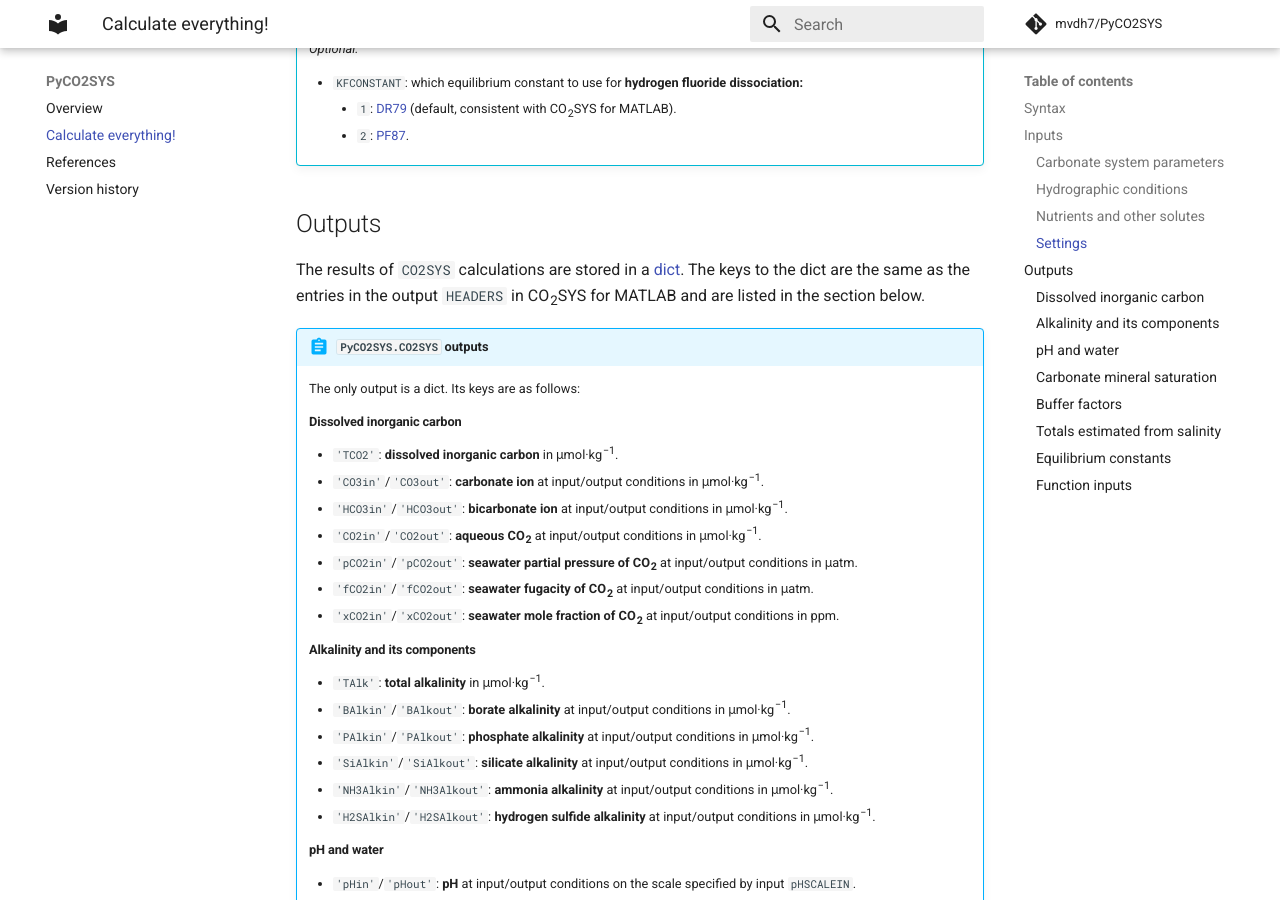
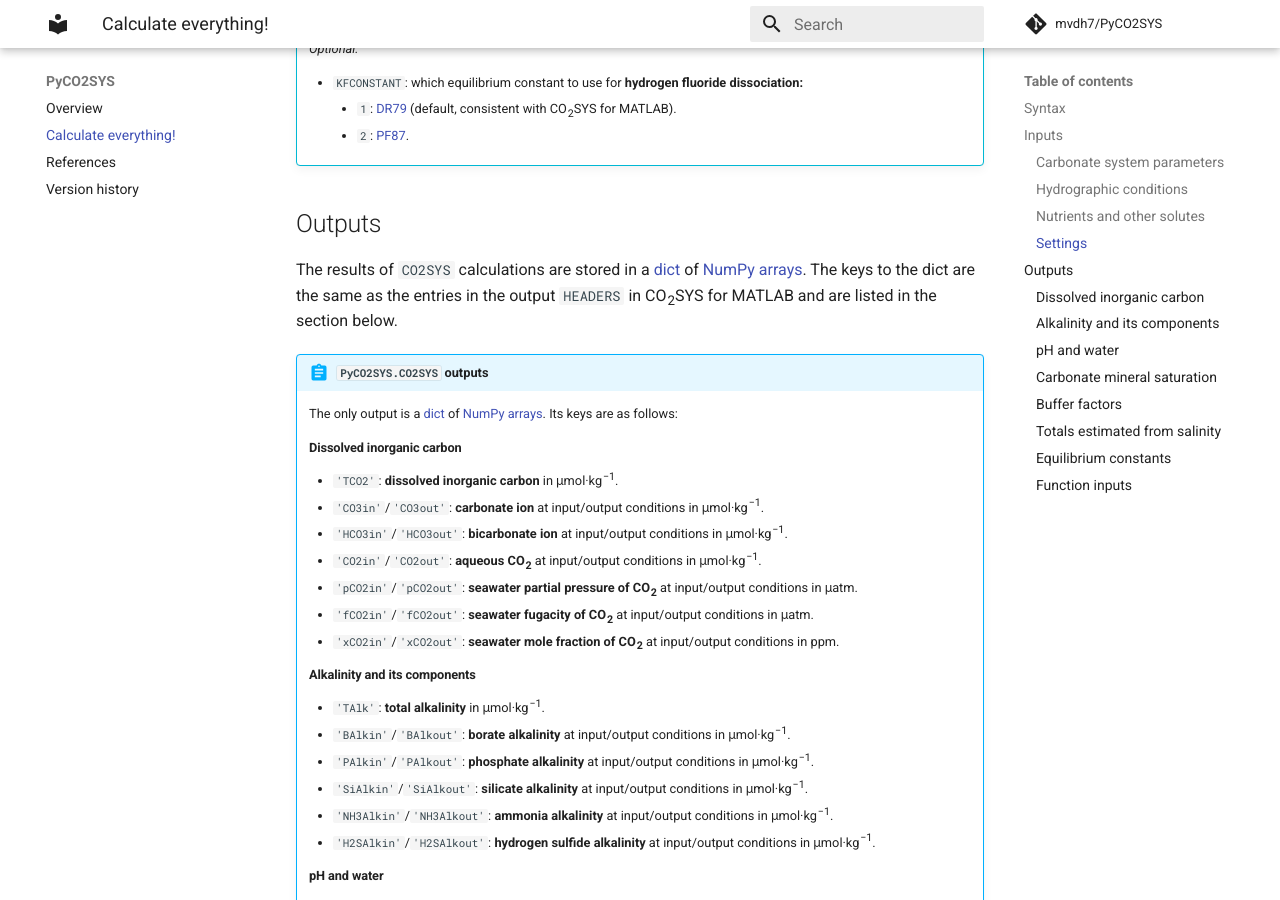
Before and after one commit to mvdh7/PyCO2SYS, an MkDocs documentation site: the page built from docs/co2sys.md, in a window 1280 px wide and 900 px high, scrolled down 2626 px. Built offline with MkDocs 1.6.1 and Material for MkDocs 9.7.7, drawn with Linux system fonts in a browser that asks for light colours; formulas are drawn with MathJax 3; comment, search, counter and statistics services are not loaded.

Commit message:
Link to NumPy array docs

```diff
--- a/docs/co2sys.md
+++ b/docs/co2sys.md
@@ -108,10 +108,10 @@ Most of the inputs should be familiar to previous users of CO<sub>2</sub>SYS for
 
 ## Outputs
 
-The results of `CO2SYS` calculations are stored in a [dict](https://docs.python.org/3/tutorial/datastructures.html#dictionaries). The keys to the dict are the same as the entries in the output `HEADERS` in CO<sub>2</sub>SYS for MATLAB and are listed in the section below.
+The results of `CO2SYS` calculations are stored in a [dict](https://docs.python.org/3/tutorial/datastructures.html#dictionaries) of [NumPy arrays](https://docs.scipy.org/doc/numpy/reference/generated/numpy.array.html). The keys to the dict are the same as the entries in the output `HEADERS` in CO<sub>2</sub>SYS for MATLAB and are listed in the section below.
 
 !!! abstract "`PyCO2SYS.CO2SYS` outputs"
-    The only output is a dict. Its keys are as follows:
+    The only output is a [dict](https://docs.python.org/3/tutorial/datastructures.html#dictionaries) of [NumPy arrays](https://docs.scipy.org/doc/numpy/reference/generated/numpy.array.html). Its keys are as follows:
 
     #### Dissolved inorganic carbon
 
```
Also changed, not shown: docs/index.md (+1 -1 lines).
